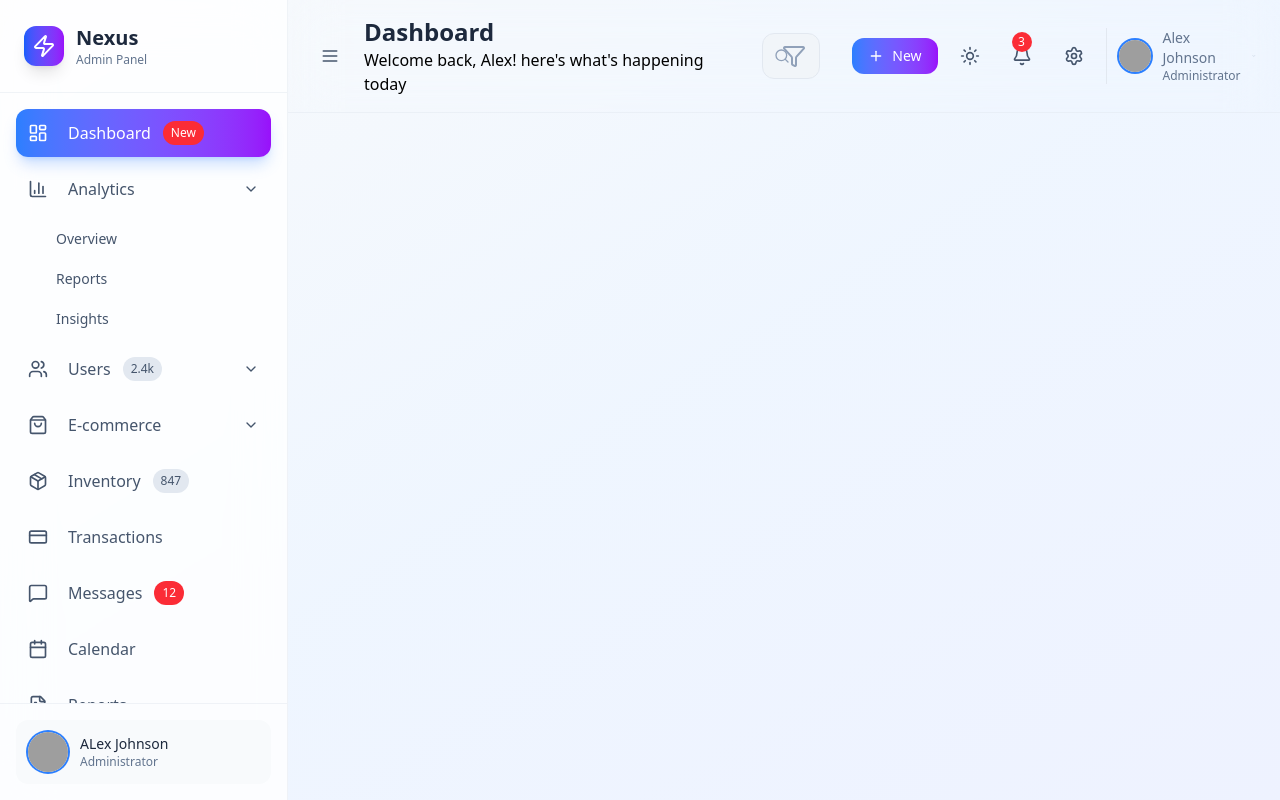
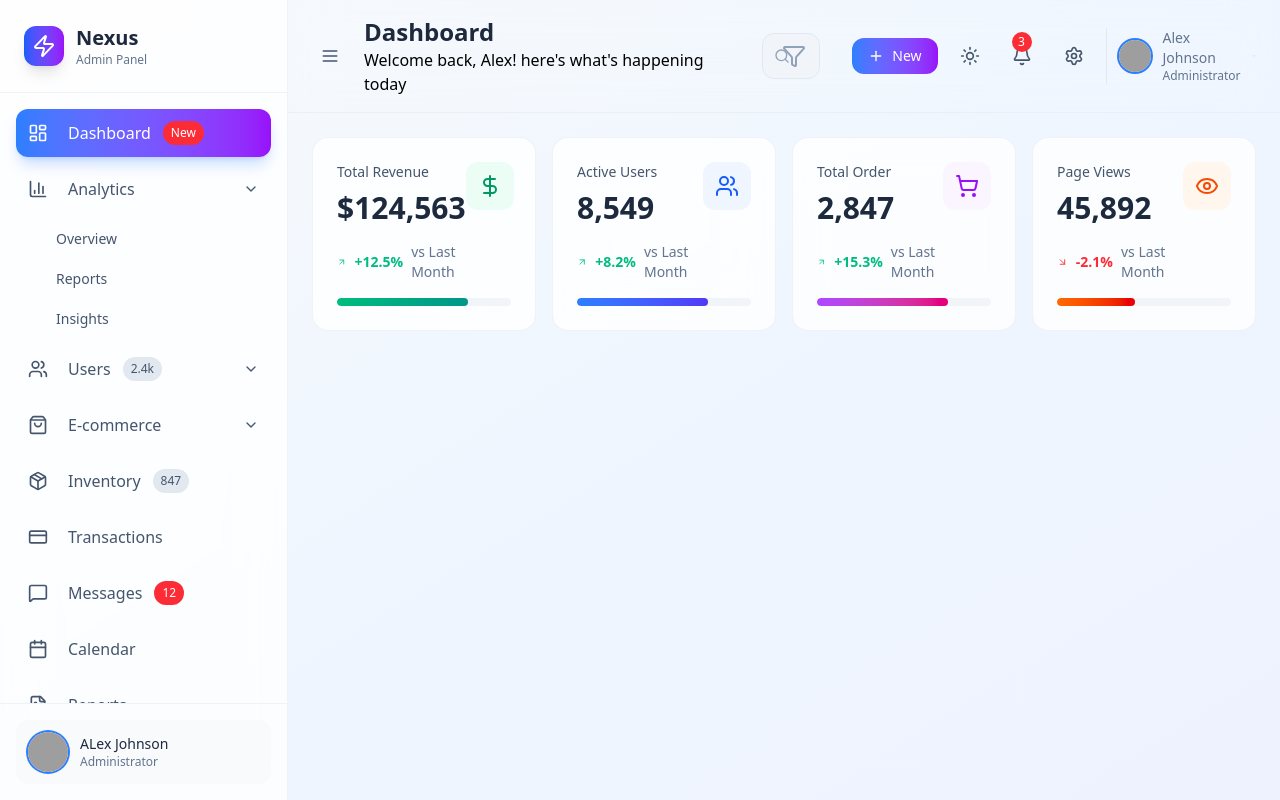
Before and after one commit to bankeytech/DashB, a React (Vite) app: page / in a window 1280 px wide. Built offline with nearby package versions, Linux system fonts and the light colour scheme; grey boxes are pictures that could not be loaded.

Commit message:
i just finished the Statsgrid

```diff
--- a/src/App.jsx
+++ b/src/App.jsx
@@ -1,6 +1,7 @@
 import React, { useState } from 'react';
 import Header from "../src/components/Layouts/Header";
 import Sidebar from "../src/components/Layouts/Sidebar";
+import Dashboard from "../src/components/Dashboard/Dashboard"
 
 function App() {
 
@@ -20,6 +21,12 @@
         <Header
         sidebarCollapsed= {sideBarCollapsed}
         onToggleSidebar={() => setSideBarCollapsed(!sideBarCollapsed)} />
+
+        <main className="flex-1 overflow-y-auto bg-transparent">
+          <div className="p-6 space-y-6">
+            {currentPage === "dashboard" && <Dashboard/>}
+          </div>
+        </main>
        </div>
 
       </div>
--- /dev/null
+++ b/src/components/Dashboard/Dashboard.jsx
@@ -0,0 +1,14 @@
+import React from 'react'
+import StatsGrid from "./StatsGrid"
+
+function Dashboard() {
+  return (
+    <div className="space-y-6">
+      {/* Stats Grid */}
+      <StatsGrid />
+
+    </div>
+  )
+}
+
+export default Dashboard
--- /dev/null
+++ b/src/components/Dashboard/StatsGrid.jsx
@@ -0,0 +1,95 @@
+import { ArrowDownRight, ArrowRight, ArrowUp, ArrowUpRight, DollarSign, Eye, ShoppingCart, Users } from 'lucide-react'
+import React from 'react'
+
+const stats = [
+  {
+    title: "Total Revenue",
+    value: "$124,563" ,
+    change: "+12.5%",
+    trend: "up",
+    icon: DollarSign,
+    color: "from-emerald-500 to-teal-600",
+    bgColor: "bg-emerald-50 dark:bg-emerald-900/20",
+    textColor: "text-emerald-600 dark:text-emerald-400",
+  },
+  {
+    title: "Active Users",
+    value: "8,549" ,
+    change: "+8.2%",
+    trend: "up",
+    icon: Users,
+    color: "from-blue-500 to-indigo-600",
+    bgColor: "bg-blue-50 dark:bg-blue-900/20",
+    textColor: "text-blue-600 dark:text-blue-400",
+  },
+   {
+    title: "Total Order",
+    value: "2,847" ,
+    change: "+15.3%",
+    trend: "up",
+    icon: ShoppingCart,
+    color: "from-purple-500 to-pink-600",
+    bgColor: "bg-purple-50 dark:bg-purple-900/20",
+    textColor: "text-purple-600 dark:text-purple-400",
+  },
+   {
+    title: "Page Views",
+    value: "45,892" ,
+    change: "-2.1%",
+    trend: "down",
+    icon: Eye,
+    color: "from-orange-500 to-red-600",
+    bgColor: "bg-orange-50 dark:bg-orange-900/20",
+    textColor: "text-orange-600 dark:text-orange-400",
+  },
+]
+
+function StatsGrid() {
+  return (
+    <div className="grid grid-cols-1 md:grid-cols-2 xl:grid-cols-4 gap-4">
+      {stats.map((stats, index) => {
+      return (
+        <div className="bg-white/80 dark:bg-slate-900/80 backdrop-blur-xl rounded-2xl p-6 border border-slate-200/50 dark:border-slate-700/50 hover:shadow-xl hover:shadow-slate-200/20 dark:hover:shadow-slate-900/20 transition-all duration-300 group"
+        key={index}
+        >
+      <div className="flex items-start justify-between">
+        <div className="flex-1">
+          <p className="text-sm font-medium text-slate-600 dark:text-slate-400 mb-2">
+            {stats.title}
+          </p>
+          <p className="text-3xl font-bold text-slate-800 dark:text-white mb-4">
+            {stats.value}
+          </p>
+          <div className="flex items-center space-x-2">
+            {stats.trend === "up" ? <ArrowUpRight className="w-4 h-4 text-emerald-500 "/> : <ArrowDownRight className="w-4 h-4 text-red-500"/>}
+            <span className={`text-sm font-semibold ${stats.trend === "up" ? "text-emerald-500" : "text-red-500"}`}>
+              {stats.change}
+            </span>
+            <span className="text-sm text-slate-500 dark:text-slate-400">
+              vs Last Month
+            </span>
+          </div>
+        </div>
+        <div className={`p-3 rounded-xl ${stats.bgColor} group-hover:scale-110 transition-all duration-300`}>
+          {<stats.icon className={`w-6 h-6 ${stats.textColor}`}/>}
+        </div>
+      </div>
+
+       {/* Progressbar */}
+      <div
+       className="mt-4 h-2 bg-slate-100 dark:bg-slate-800 rounded-full overflow-hidden">
+        <div
+         className={`h-full bg-gradient-to-r ${stats.color} rounded-full transition-all duration-100`} style={{width: stats.trend === "up" ? "75%" : "45%"}}>
+
+
+
+        </div>
+      </div>
+      </div>
+      );
+     } )}
+    </div>
+  )
+}
+
+export default StatsGrid
```
